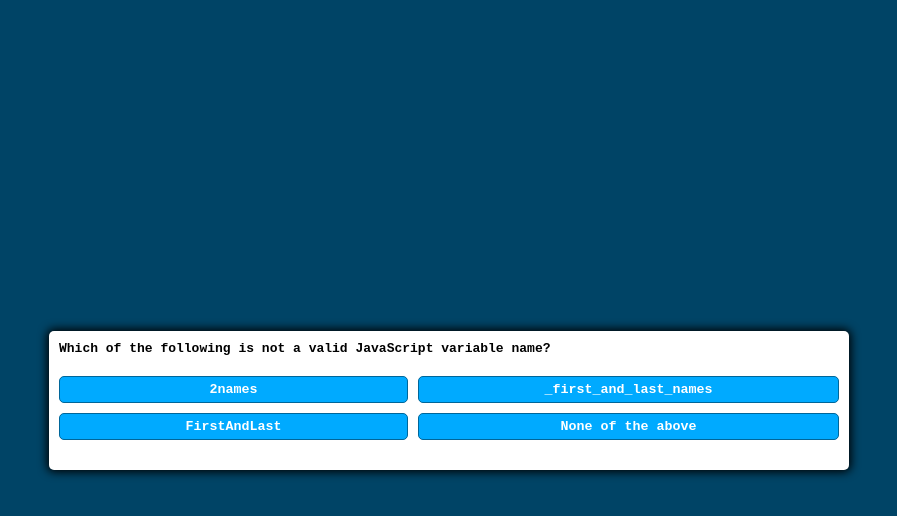
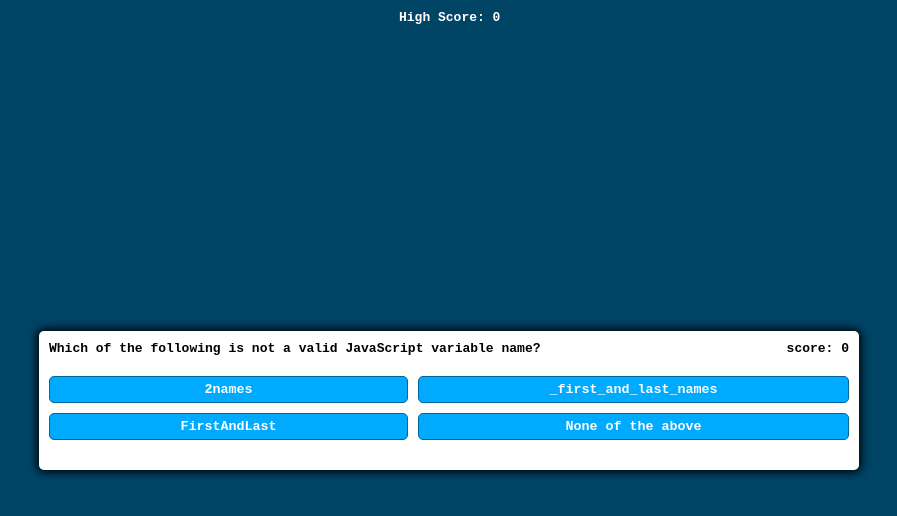
Before and after one commit to VineetPrasadVerma/Quiz-App, a plain HTML site: page index.html in a window 1280 px wide. Both pictures are taken after a click on the button "Start". Shown: the whole page, without its empty margins (191-1088 px from the left). Drawn offline with Linux system fonts and the light colour scheme.

Commit message:
Add high score and current score functionality

```diff
--- a/index.html
+++ b/index.html
@@ -8,9 +8,11 @@
     <title>Quiz App</title>
 </head>
 <body>
+    <div id="highScore"></div>
     <div class="container">
+        <span id="score" class="hide">score: 0</span>
         <div id="question-container" class="hide">
-            <div id="question">Question ?</div>
+            <div id="question">Question ? </div>
             <div id="answer-button" class="btn-grid">
                 <button class="btn">Answer 1</button>
                 <button class="btn">Answer 2</button>
--- a/script.js
+++ b/script.js
@@ -3,6 +3,10 @@ const nextButton = document.getElementById('next-btn')
 const questionContainerElement = document.getElementById('question-container')
 const questionElement = document.getElementById('question')
 const answerButtonElement = document.getElementById('answer-button')
+const currentScoreElement = document.getElementById('score')
+const highScoreElement = document.getElementById('highScore')
+let currentScore = 0
+const ls = window.localStorage
 
 let shuffledQuestion = []
 let currentQuestionIndex
@@ -15,8 +19,13 @@ nextButton.addEventListener('click', () => {
 
 function startGame () {
   // console.log('test')
-
+  currentScoreElement.innerText = 'score: ' + currentScore
+  saveHighScore(currentScore)
+  // console.log(typeof highScore)
+  // localStorage.setItem('highScore', JSON.stringify(currentScore))
+  // highScoreElement.innerText = highScore
   startButton.classList.add('hide')
+  currentScoreElement.classList.remove('hide')
   shuffledQuestion = questions.sort(() => Math.random() - 0.5)
   currentQuestionIndex = 0
   questionContainerElement.classList.remove('hide')
@@ -35,6 +44,7 @@ function resetState () {
     answerButtonElement.removeChild(answerButtonElement.firstChild)
   }
 }
+
 // dataset property provides read and write acces to custom data attributes
 function showQuestion (question) {
   questionElement.innerText = question.question
@@ -43,7 +53,9 @@ function showQuestion (question) {
     button.innerText = ans.text
     button.classList.add('btn')
     if (ans.correct) {
+      // console.log(ans)
       button.dataset.correct = ans
+      // console.log(button.dataset.correct)
     }
     button.addEventListener('click', selectAnswer)
     answerButtonElement.appendChild(button)
@@ -53,28 +65,53 @@ function showQuestion (question) {
 function selectAnswer (e) {
   const selectedButton = e.target
   const correct = selectedButton.dataset.correct
-  // if(correct){
-  //     selectedButton.classList.add()
+  // console.log(JSON.stringify({ val: selectedButton.dataset.correct }, 'vineet'))
+  // if (correct) {
+  //   selectedButton.classList.add()
   // }
+
   setStatusClass(document.body, correct)
-  Array.from(answerButtonElement.children).forEach(button => {
-    setStatusClass(button, button.dataset.correct)
-  })
+  // Array.from(answerButtonElement.children).forEach(button => {
+  //   setStatusClass(button, button.dataset.correct)
+  // })
+  // console.log(selectedButton.nodeName)
+  setStatusClass(selectedButton, selectedButton.dataset.correct)
   if (shuffledQuestion.length > currentQuestionIndex + 1) {
     nextButton.classList.remove('hide')
   } else {
     startButton.innerText = 'Restart'
     startButton.classList.remove('hide')
+    currentScore = 0
   }
 }
 
 function setStatusClass (element, correct) {
   clearStatusClass(element)
   if (correct) {
+    if (element.nodeName === 'BUTTON') {
+      currentScore += 1
+      currentScoreElement.innerText = 'score: ' + currentScore
+    }
     element.classList.add('correct')
   } else {
     element.classList.add('wrong')
   }
+  saveHighScore(currentScore)
+}
+
+function saveHighScore (currentScore) {
+  if (!ls.getItem('highScore')) {
+    ls.setItem('highScore', '0')
+  }
+  const highScore = JSON.parse(ls.getItem('highScore'))
+  // console.log(highScore, currentScore)
+  if (highScore < currentScore) {
+    ls.setItem('highScore', JSON.stringify(currentScore))
+    // console.log(JSON.parse(ls.getItem('highScore')))
+    highScoreElement.innerText = 'High Score: ' + JSON.parse(ls.getItem('highScore'))
+  }
+
+  highScoreElement.innerText = 'High Score: ' + JSON.parse(ls.getItem('highScore'))
 }
 
 function clearStatusClass (element) {
@@ -111,7 +148,7 @@ const questions = [
     ]
   },
   {
-    question: 'Which of the following function of Array object creates a new array with all of the \n elements of this array for which the provided filtering function returns true?',
+    question: 'Which of the following function of Array object creates a new array with all of the elements of this array for which the provided filtering function returns true?',
     answers: [
       { text: 'concat', correct: false },
       { text: 'every', correct: false },
@@ -129,3 +166,7 @@ const questions = [
     ]
   }
 ]
+
+// local storage
+
+// console.log(JSON.parse(localStorage.getItem('highScore')))
--- a/styles.css
+++ b/styles.css
@@ -1,5 +1,4 @@
 * {
-    box-sizing: border-box;
     font-family:monospace;
     font-weight: 600;
     /* text-transform: uppercase; */
@@ -11,16 +10,35 @@
     --hue-correct: 145;
 }
 
+
 body{
     --hue: var(--hue-neutral);
     padding: 0;
     margin: 0;
     display: flex;
+    /* display: grid;
+    grid:
+    "header header header header" auto
+    "...... lists  lists  ......" auto /
+    1fr minmax(100px, 450px) minmax(550px, 600px) 1fr; */
     width: 100vw;
     height: 100vh;
     justify-content: center;
     align-items: center;
     background-color: hsl(var(--hue), 100%, 20%);
+}
+
+#highScore{
+    /* margin-bottom: auto; */
+    /* grid-area: header;
+    margin: 20px auto 20px; */
+    /* padding: 50px; */
+    /* border: 2px solid red; */
+    position: absolute;
+    top: 0;
+    left:calc(50% - 50px);
+    margin-top: 10px;
+    color: white;
 }
 
 body.correct{
@@ -32,11 +50,13 @@ body.wrong{
 }
 
 .container{
+    /* grid-area: lists; */
     width: 800px;
     max-width: 80%;
     background-color: white;
     border-radius: 5px;
     padding: 10px;
+    /* margin: 10px auto 20px; */
     box-shadow: 0 0 10px 2px;
 }
 
@@ -85,3 +105,10 @@ body.wrong{
 .hide{
     display: none;
 }
+
+#score{
+    /* position: relative; */
+    /* right: 0px; */
+    /* margin-left: 700px; */
+    float: right;
+}
```
